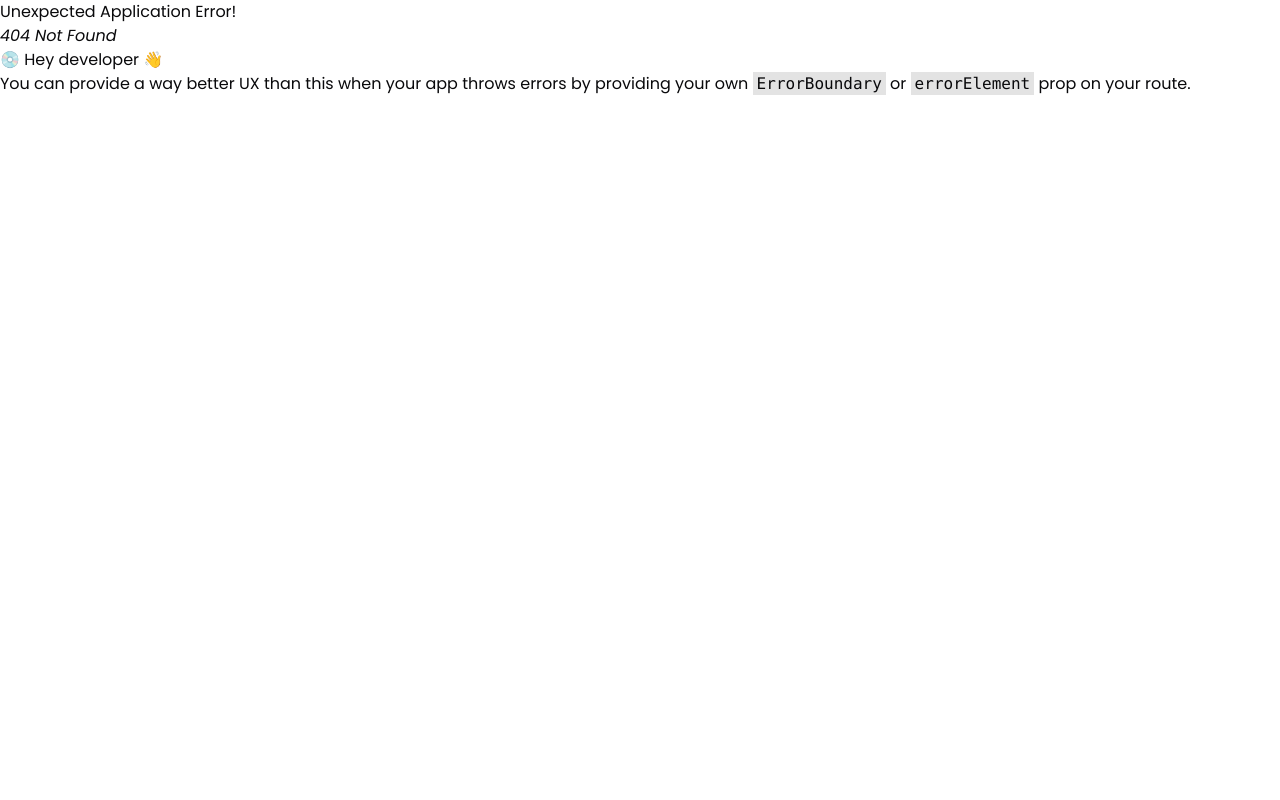
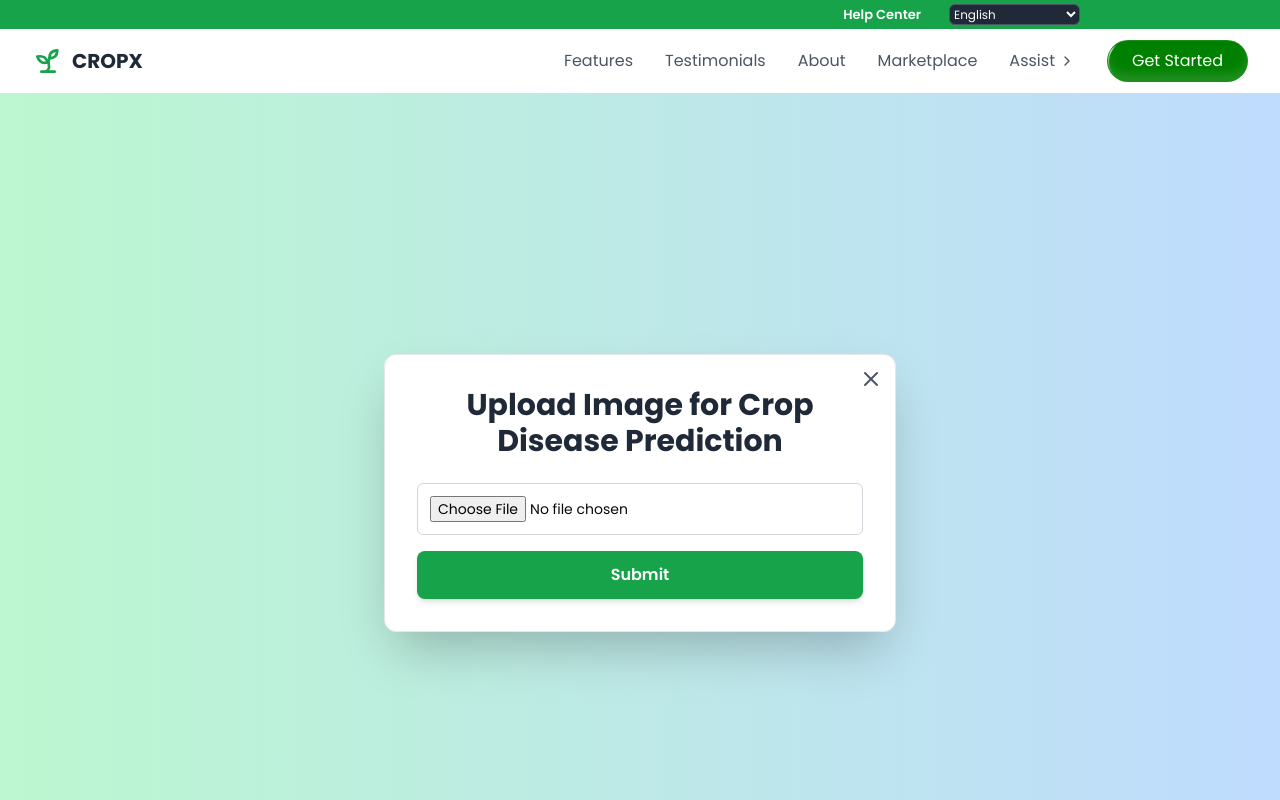
Before and after one commit to Ayush042004/agriSmart, a React (Vite) app: page /disease-detection in a window 1280 px wide. Before the commit this address had no page. Shown: the top 800 px of the page. Built offline with nearby package versions, Linux system fonts and the light colour scheme.

Commit message:
made_route_for_disease_detection

```diff
--- a/src/components/About.jsx
+++ b/src/components/About.jsx
@@ -1,73 +1,5 @@
-
-
-
-
-
-
-
-
-
-
-
-
-
-
-
-
-
-
-
-
-
-
-
-
-
-
-
-
-
-
-
-
-
-
-
-
-
-
-
-
-
-
-
-
-
-
-
-
-
-
-
-
-
-
-
-
-
-
-
-
-
-
-
 import { Sprout, Target } from 'lucide-react'
 import React from 'react'
-
-
-
-
-
 
 const team = [
   {
@@ -92,7 +24,7 @@ const team = [
     name: "Ayush Kumar",
     role: "Fullstack Developer",
     img: "https://a.storyblok.com/f/178900/960x540/6e6bcda041/demon-slayer.jpg/m/filters:quality(95)format(webp)",
-    desc: "Ayush is"
+    desc: "Ayush is a tech enthusiast with a strong passion for coding, particularly in web development. He enjoys building innovative projects."
   }
 ]
 
--- a/src/components/DiseaseDetect.jsx
+++ b/src/components/DiseaseDetect.jsx
@@ -1,13 +1,16 @@
 import React, { useState } from 'react';
 import axios from 'axios';
+import { X } from "lucide-react"
+import { useNavigate } from 'react-router-dom';
 
 const FileUpload = () => {
     const [file, setFile] = useState(null);
     const [prediction, setPrediction] = useState(null);
-    const [diseaseName, setDiseaseName] = useState(null);  // Store disease name
-    const [diseaseInfo, setDiseaseInfo] = useState(null);  // Store disease info
+    const [diseaseName, setDiseaseName] = useState(null);
+    const [diseaseInfo, setDiseaseInfo] = useState(null);
     const [error, setError] = useState(null);
     const [loading, setLoading] = useState(false);
+    const navigate = useNavigate();
 
     const handleFileChange = (e) => {
         setFile(e.target.files[0]);
@@ -24,7 +27,7 @@ const FileUpload = () => {
         formData.append("file", file);
 
         setLoading(true);
-        setError(null); // Reset error state before submitting
+        setError(null);
 
         try {
             const response = await axios.post('http://localhost:5000/predict', formData, {
@@ -33,7 +36,7 @@ const FileUpload = () => {
                 },
             });
             setPrediction(response.data.disease);
-            setDiseaseName(response.data.disease);  // Set disease name after prediction
+            setDiseaseName(response.data.disease);
         } catch (err) {
             console.error('Error:', err);
             setError(err.response ? err.response.data.error : err.message);
@@ -64,9 +67,15 @@ const FileUpload = () => {
     };
 
     return (
-        <div className="flex justify-center items-center min-h-screen bg-gray-100">
-            <div className="bg-white shadow-lg rounded-lg p-6 w-96">
-                <h1 className="text-2xl font-bold text-center text-gray-800 mb-4">
+        <div className="flex flex-col justify-center items-center min-h-screen bg-gradient-to-r from-green-200 to-blue-200 p-6 ">
+            <div className="relative bg-white shadow-2xl rounded-xl p-8 w-full max-w-lg  border border-gray-200">
+
+
+            <button onClick={() => navigate('/')} className="absolute top-3 right-3">
+                    <X className="h-6 w-6 text-gray-600 hover:text-red-600" />
+            </button>
+
+                <h1 className="text-3xl font-bold text-center text-gray-800 mb-6">
                     Upload Image for Crop Disease Prediction
                 </h1>
 
@@ -74,12 +83,12 @@ const FileUpload = () => {
                     <input
                         type="file"
                         onChange={handleFileChange}
-                        className="border border-gray-300 p-2 rounded-md text-sm"
+                        className="border border-gray-300 p-3 rounded-md text-sm  focus:ring-2 focus:ring-green-500 focus:outline-none"
                     />
 
                     <button
                         type="submit"
-                        className="bg-green-600 text-white font-semibold py-2 px-4 rounded-lg hover:bg-green-700 transition duration-300"
+                        className="bg-green-600 text-white font-semibold py-3 px-6 rounded-lg hover:bg-green-700 transition duration-300 shadow-md disabled:opacity-50"
                         disabled={loading}
                     >
                         {loading ? 'Submitting...' : 'Submit'}
@@ -87,13 +96,13 @@ const FileUpload = () => {
                 </form>
 
                 {prediction && (
-                    <div className="mt-4 text-center">
-                        <p className="text-green-700 font-semibold">
+                    <div className="mt-6 text-center">
+                        <p className="text-green-700 font-semibold text-lg ">
                             Predicted Disease: {prediction}
                         </p>
                         <button
                             onClick={fetchDiseaseInfo}
-                            className="mt-2 bg-blue-600 text-white font-semibold py-2 px-4 rounded-lg hover:bg-blue-700 transition duration-300"
+                            className="mt-3 bg-blue-600 text-white font-semibold py-3 px-6 rounded-lg hover:bg-blue-700 transition duration-300 shadow-md"
                         >
                             More Information
                         </button>
@@ -101,14 +110,14 @@ const FileUpload = () => {
                 )}
 
                 {diseaseInfo && (
-                    <div className="mt-4 text-left bg-gray-100 p-4 rounded-lg">
-                        <h3 className="text-lg font-bold">Disease Information:</h3>
-                        <pre>{JSON.stringify(diseaseInfo, null, 2)}</pre>
+                    <div className="mt-6 text-left bg-gray-100 p-5 rounded-lg shadow-inner border border-gray-300">
+                        <h3 className="text-lg font-bold text-gray-800">Disease Information:</h3>
+                        <pre className='text-sm text-gray-700 whitespace-pre-wrap break-words'>{JSON.stringify(diseaseInfo, null, 2)}</pre>
                     </div>
                 )}
 
                 {error && (
-                    <p className="mt-4 text-red-600 text-center">
+                    <p className="mt-4 text-red-600 text-center font-semibold">
                         Error: {error}
                     </p>
                 )}
--- a/src/components/Header.jsx
+++ b/src/components/Header.jsx
@@ -81,7 +81,7 @@ function Header() {
         <nav className='bg-white shadow-lg'>
           <div className='mx-auto px-4 max-w-7xl sm:px-6 lg:px-8'>
             <div className='flex justify-between h-16 items-center'>
-              {/* Logo */}
+
               <div className='flex items-center'>
                 <Sprout className='h-8 w-8 text-green-600' />
                 <Link to="/" className='ml-2 text-xl poppins-bold text-gray-800'> CROPX </Link>
@@ -131,15 +131,15 @@ function Header() {
                           <button
                             key={"123"}
 
-                            className="block px-4 py-2 text-sm text-gray-700 hover:bg-green-50 hover:text-green-600"
+                            className="w-full  px-4 py-2 text-sm text-gray-700 hover:bg-green-50 hover:text-green-600"
                           >
                             Weather Prediction
                           </button>
                           </Link>
                           <button
                             key={"221"}
-                            onClick={()=>setIsFileUploadModalOpen(true)}
-                            className="block px-4 py-2 text-sm text-gray-700 hover:bg-green-50 hover:text-green-600"
+                            onClick={()=> navigate('/disease-detection')}
+                            className=" px-4 py-2 w-full text-sm text-gray-700 hover:bg-green-50 hover:text-green-600"
                           >
                             DiseaseDetect
                           </button>
@@ -238,17 +238,7 @@ function Header() {
           )}
         </nav>
       </div>
-       {/* Modal for Disease Detection */}
-       {isFileUploadModalOpen && (
-        <div className="fixed inset-0 bg-black bg-opacity-50 flex justify-center items-center z-50">
-          <div className="bg-white p-6 rounded-lg shadow-lg w-96 relative">
-          <button onClick={() => setIsFileUploadModalOpen(true)} className="absolute top-2 right-2">
-              <X className="h-6 w-6 text-gray-600 hover:text-red-600" />
-            </button>
-            <FileUpload />
-          </div>
-        </div>
-      )}
+
 
 {/* Modal for Weather */}
 {isWheatherModalOpen && (
--- a/src/components/Market.jsx
+++ b/src/components/Market.jsx
@@ -3,7 +3,7 @@ import React, { useEffect, useState } from 'react'
 import axios from "axios"
 
 
-const topProducts = [
+{/*const topProducts = [
 
     {
         id: 1,
@@ -51,7 +51,7 @@ const topProducts = [
         reviews: 200
     },
 
-]
+]*/}
 
 
 
@@ -124,7 +124,7 @@ return (
             <span class="mr-2 ml-3 rounded bg-yellow-200 px-2.5 py-0.5 text-xs font-semibold">5.0</span>
           </div>
         </div>
-        <a href="#" class="flex items-center justify-center rounded-md bg-slate-900 px-5 py-2.5 text-center text-sm font-medium text-white hover:bg-gray-700 focus:outline-none focus:ring-4 focus:ring-blue-300">
+        <a href="#" class="flex items-center justify-center rounded-md bg-slate-900 px-5 py-2.5 text-center text-sm poppins-medium text-white hover:bg-gray-700 focus:outline-none focus:ring-4 focus:ring-blue-300">
           <svg xmlns="http://www.w3.org/2000/svg" class="mr-2 h-6 w-6" fill="none" viewBox="0 0 24 24" stroke="currentColor" stroke-width="2">
             <path stroke-linecap="round" stroke-linejoin="round" d="M3 3h2l.4 2M7 13h10l4-8H5.4M7 13L5.4 5M7 13l-2.293 2.293c-.63.63-.184 1.707.707 1.707H17m0 0a2 2 0 100 4 2 2 0 000-4zm-8 2a2 2 0 11-4 0 2 2 0 014 0z" />
           </svg>
--- a/src/i18n.js
+++ b/src/i18n.js
@@ -88,7 +88,7 @@ i18n
   .use(initReactI18next)
   .init({
     resources,
-    lng: "en", // Default language
+    lng: "en",
     fallbackLng: "en",
     interpolation: {
       escapeValue: false,
--- a/src/main.jsx
+++ b/src/main.jsx
@@ -27,6 +27,7 @@ const router = createBrowserRouter(
       <Route path="/Wheather" element={<Wheather/>}/>
       <Route path="/intelligence" element={<Map/>}/>
       <Route path="/MapMl" element={<MapML/>}/>
+      <Route path="/disease-detection" element={<FileUpload/>}/>
 
 
     </Route>
```
Also changed, not shown: src/components/Map.jsx (+5 -5 lines).
